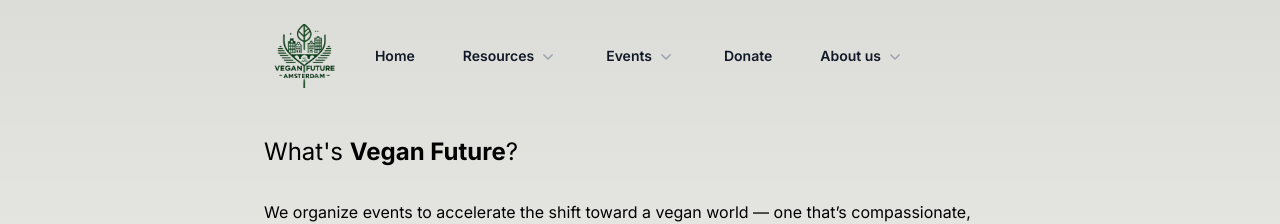
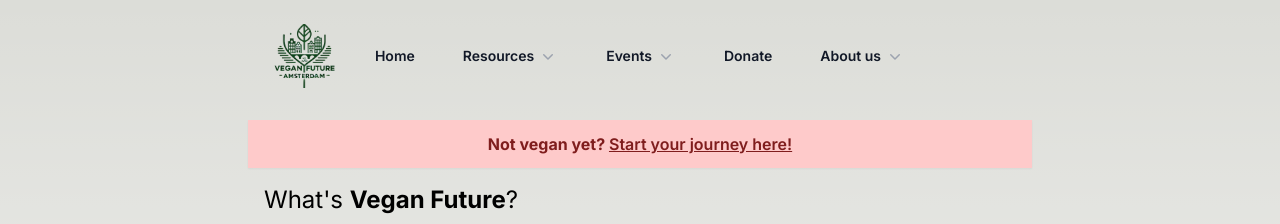
Before and after one commit to veganfuture/veganfuture.org, a Next.js app: page / in a window 1280 px wide. Shown: the top 224 px of the page. Built offline with nearby package versions, Linux system fonts and the light colour scheme.

Commit message:
add banner to homepage for non-vegans

```diff
--- a/app/page.tsx
+++ b/app/page.tsx
@@ -4,6 +4,15 @@ import Link from "next/link";
 export default function Home() {
   return (
     <>
+      <div className="bg-red-200 text-red-900 px-4 py-3 text-center text-sm md:text-base font-medium shadow-sm">
+        <strong>Not vegan yet?{" "}</strong>
+        <Link
+          href="https://video.veganfuture.org"
+          className="underline font-semibold hover:text-red-600 transition-colors"
+        >
+          Start your journey here!
+        </Link>
+      </div>
       <div className="p-4 w-full text-2xl">
         What's <strong>Vegan Future</strong>?
       </div>
@@ -18,7 +27,6 @@ export default function Home() {
         </li>
       </ul>
       <div className="mt-8 flex flex-col md:flex-row gap-8 px-4 pb-2 items-stretch">
-  {/* Block 1 */}
         <div className="flex-1">
           <div className="p-4 border rounded-lg shadow-sm bg-white h-full flex flex-col">
             <div className="text-xl font-semibold mb-2">Our latest video:</div>
@@ -36,7 +44,6 @@ export default function Home() {
           </div>
         </div>
 
-  {/* Block 2 */}
         <div className="flex-1">
           <div className="p-4 border rounded-lg shadow-sm bg-white h-full flex flex-col">
             <div className="text-xl font-semibold mb-2">Our next event:</div>
```
Lines whose indentation alone changed are shown as unchanged.
